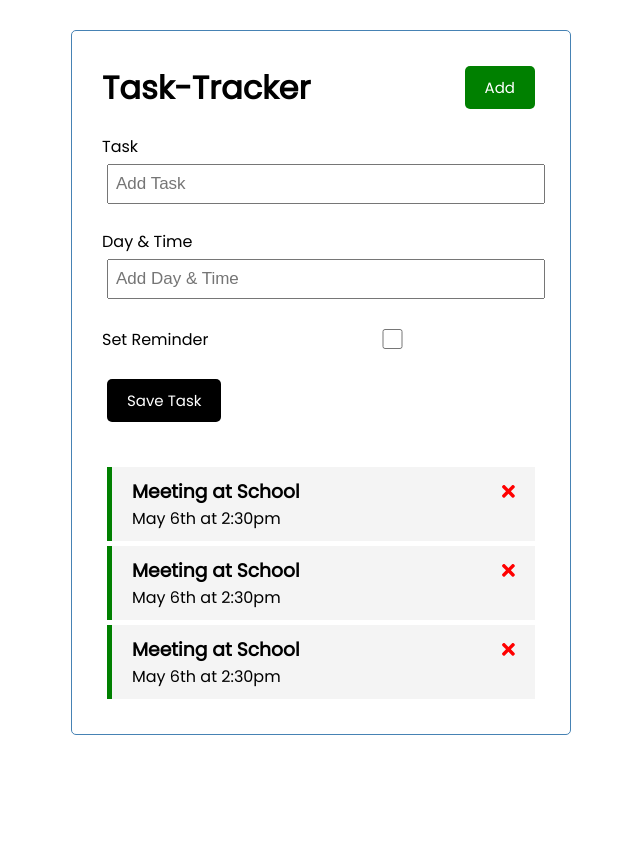
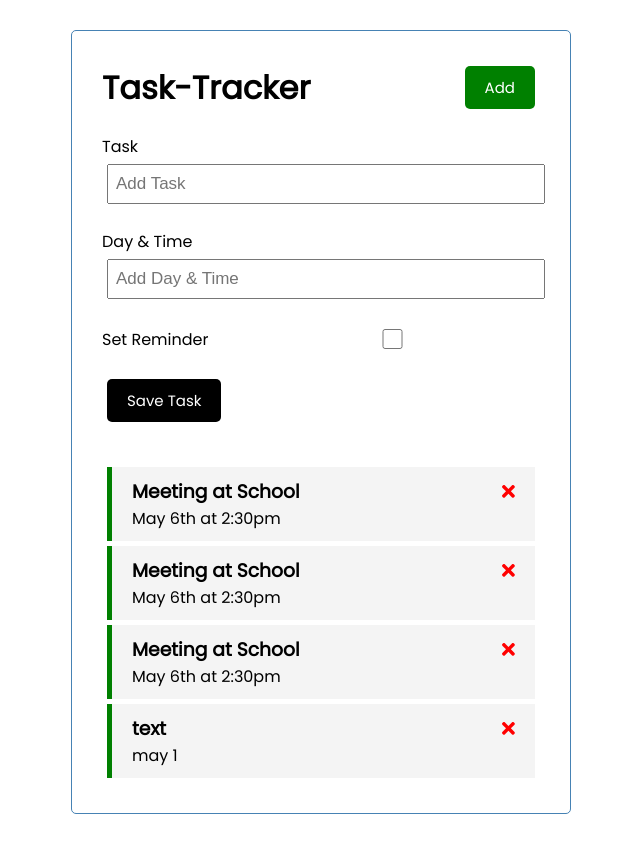
Before and after one commit to li000592/Task-Reminder, an Angular app: page / in a window 1280 px wide. Shown: the whole page, without its empty margins (319-959 px from the left). Before the commit the page ends 800 px from the top, so only its background shows below. Built offline with nearby package versions, Linux system fonts and the light colour scheme; data requests are answered from the project's data file.

Commit message:
:new: added submit & create task

```diff
--- a/db.json
+++ b/db.json
@@ -17,6 +17,12 @@
       "text": "Meeting at School",
       "day": "May 6th at 2:30pm",
       "reminder": true
+    },
+    {
+      "text": "text",
+      "day": "may 1",
+      "reminder": true,
+      "id": 4
     }
   ]
 }
--- a/src/app/components/add-task/add-task.component.html
+++ b/src/app/components/add-task/add-task.component.html
@@ -1,4 +1,4 @@
-<form class="add-form">
+<form class="add-form" (ngSubmit)="onSubmit()">
   <div class="form-control">
     <label for="text">Task</label>
     <input
--- a/src/app/components/add-task/add-task.component.ts
+++ b/src/app/components/add-task/add-task.component.ts
@@ -1,11 +1,13 @@
-import { Component, OnInit } from '@angular/core';
-
+import { Component, OnInit, Output, EventEmitter } from '@angular/core';
+import { Task } from '../../Task';
 @Component({
   selector: 'app-add-task',
   templateUrl: './add-task.component.html',
   styleUrls: ['./add-task.component.css'],
 })
 export class AddTaskComponent implements OnInit {
+  @Output() onAddTask: EventEmitter<Task> = new EventEmitter();
+
   text: string;
   day: string;
   reminder: boolean = false;
@@ -13,4 +15,22 @@ export class AddTaskComponent implements OnInit {
   constructor() {}
 
   ngOnInit(): void {}
+  onSubmit() {
+    if (!this.text) {
+      alert('Please add a task');
+      return;
+    }
+
+    const newTask = {
+      text: this.text,
+      day: this.day,
+      reminder: this.reminder,
+    };
+    this.onAddTask.emit(newTask);
+    // @todo - emit event
+
+    this.text = '';
+    this.day = '';
+    this.reminder = false;
+  }
 }
--- a/src/app/components/tasks/tasks.component.html
+++ b/src/app/components/tasks/tasks.component.html
@@ -1,4 +1,4 @@
-<app-add-task></app-add-task>
+<app-add-task (onAddTask)="addTask($event)"></app-add-task>
 <app-task-item
   *ngFor="let task of tasks"
   [task]="task"
--- a/src/app/components/tasks/tasks.component.ts
+++ b/src/app/components/tasks/tasks.component.ts
@@ -26,4 +26,7 @@ export class TasksComponent implements OnInit {
     task.reminder = !task.reminder;
     this.taskService.updateTaskReminder(task).subscribe();
   }
+  addTask(task: Task) {
+    this.taskService.addTask(task).subscribe((task) => this.tasks.push(task));
+  }
 }
--- a/src/app/services/task.service.ts
+++ b/src/app/services/task.service.ts
@@ -30,4 +30,8 @@ export class TaskService {
     const url = `${this.apiUrl}/${task.id}`;
     return this.http.put<Task>(url, task, httpOptions);
   }
+
+  addTask(task: Task): Observable<Task> {
+    return this.http.post<Task>(this.apiUrl, task, httpOptions);
+  }
 }
```
